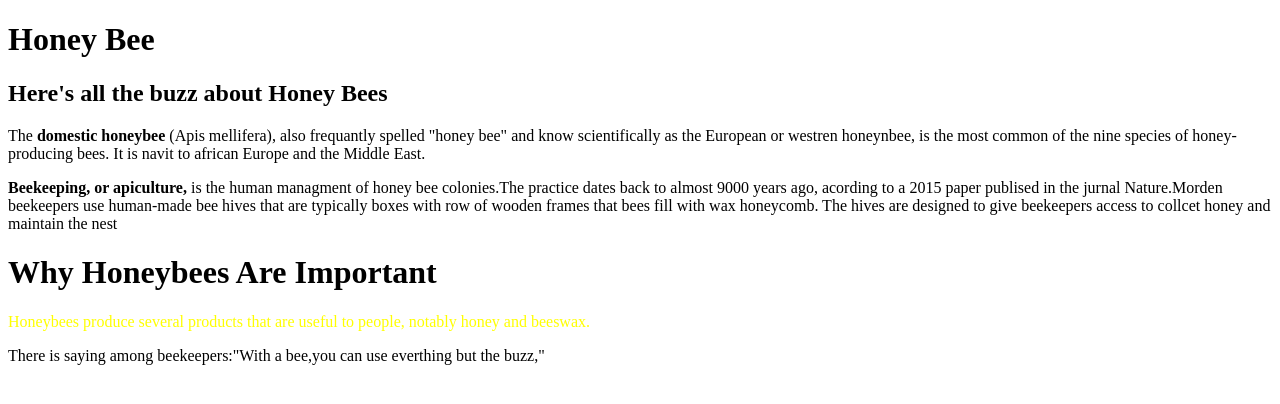
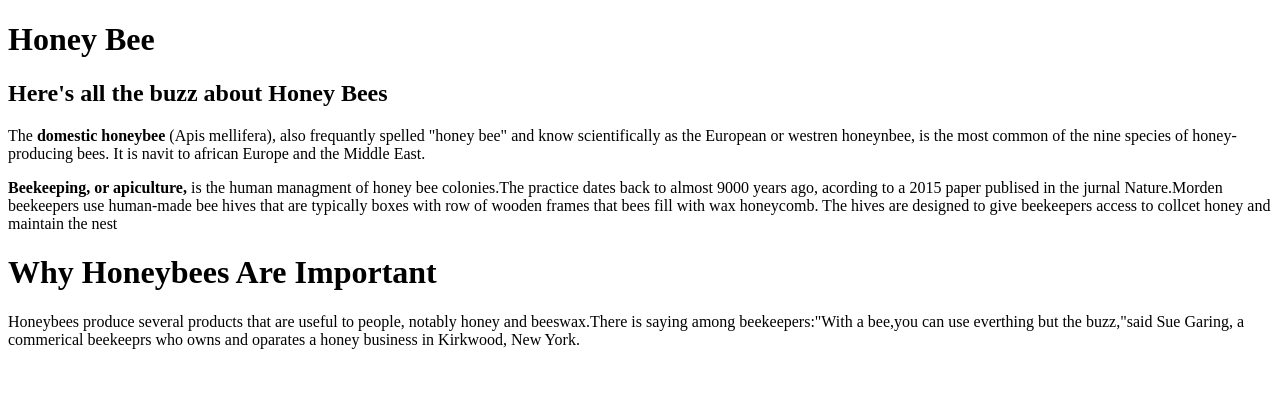
Before and after one commit to Likhon-Barman/Web-development, a plain HTML site: page honey bee.html in a window 1280 px wide. Drawn offline with Linux system fonts and the light colour scheme.

Commit message:
honey bees

```diff
--- a/honey bee.html
+++ b/honey bee.html
@@ -23,8 +23,7 @@
         bee hives that are typically boxes with row of wooden frames that bees fill with wax honeycomb. The hives are
         designed to give beekeepers access to collcet honey and maintain the nest </p>
     <h1> Why Honeybees Are Important</h1>
-    <p style="color: yellow;">Honeybees produce several products that are useful to people, notably honey and beeswax.
-    </p>
-    <P>There is saying among beekeepers:"With a bee,you can use everthing but the buzz,"</P>
+    <p>  Honeybees produce several products that are useful to people, notably honey and beeswax.There is saying among beekeepers:"With a bee,you can use everthing but the buzz,"said Sue Garing, a commerical beekeeprs who owns and oparates a honey business in Kirkwood, New York. </p>
+
 
 </html>
```
Also changed, not shown: bookclub.html (+1 -1 lines).
